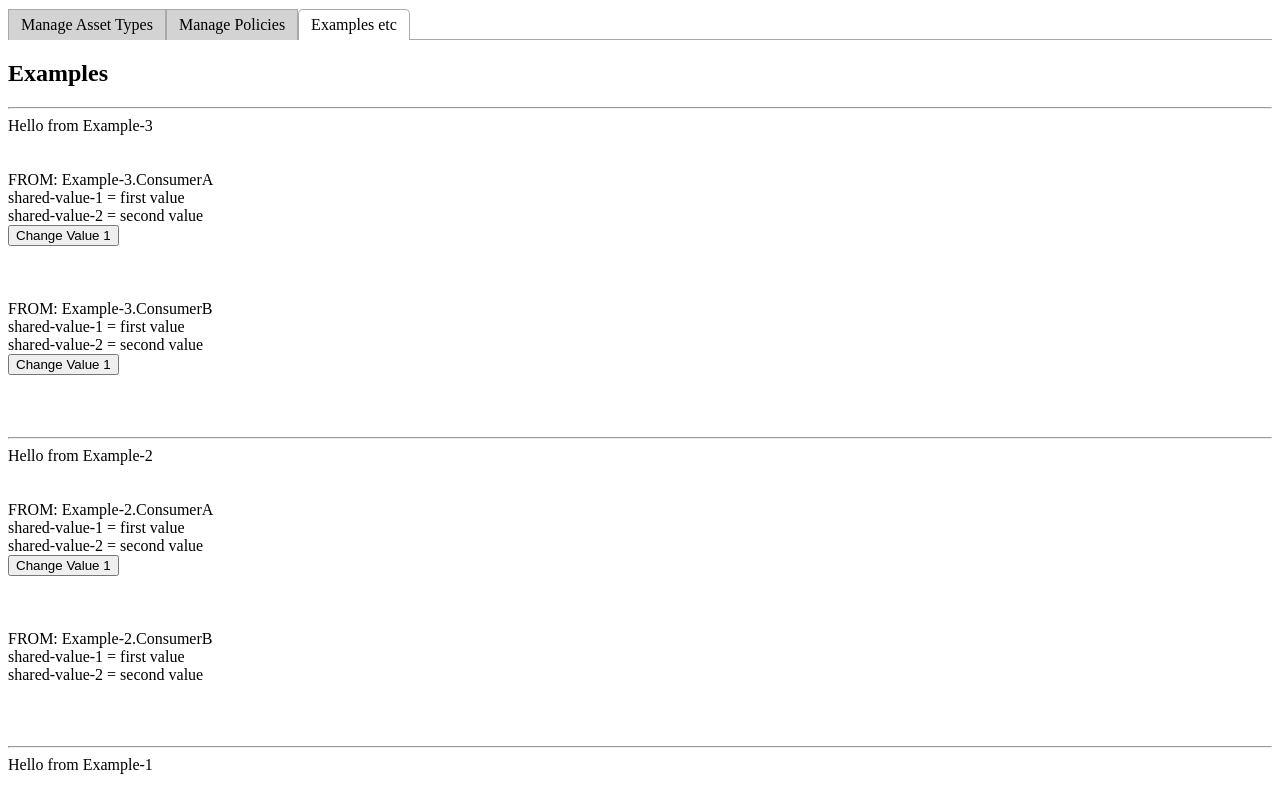
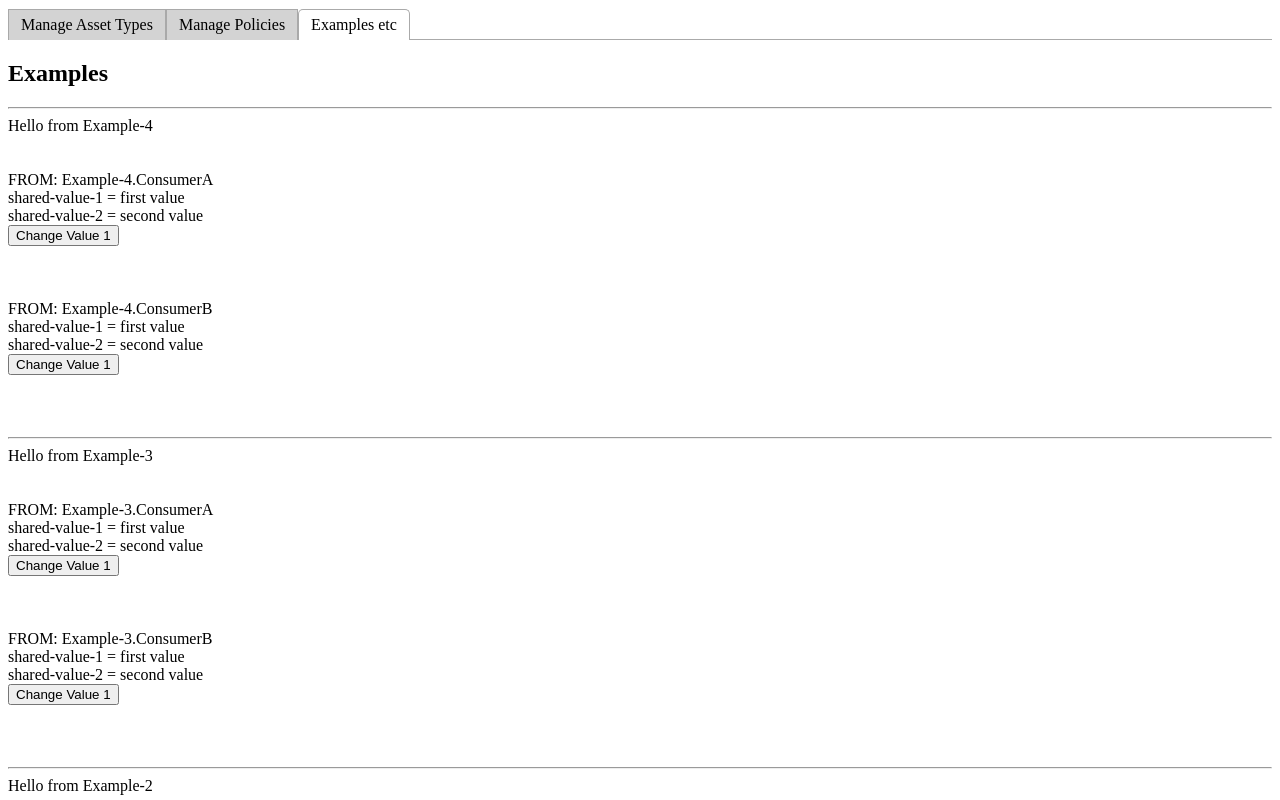
Before and after one commit to mp30028/policy-engine, a React (Create React App) app in the folder policy-engine-modules/policy-engine-ui/frontend/: page / in a window 1280 px wide. Both pictures are taken after a click on the tab "Examples etc". Shown: the top 800 px of the page. Built offline with nearby package versions, Linux system fonts and the light colour scheme; no server answers.

Commit message:
added additional example

```diff
--- a/policy-engine-modules/policy-engine-ui/frontend/src/examples/Examples.js
+++ b/policy-engine-modules/policy-engine-ui/frontend/src/examples/Examples.js
@@ -2,13 +2,15 @@ import React from 'react';
 import Example1 from './example-1/Example1';
 import Example2 from './example-2/Example2';
 import Example3 from './example-3/Example3';
-
+import Example4 from './example-4/Example4';
 const Examples = () => {
 	const MODULE = 	"Examples";
 
 	return (
 		<div>
 			<h2> {MODULE}</h2>
+			<hr/>
+			<Example4 />
 			<hr/>
 			<Example3 />
 			<hr/>
--- /dev/null
+++ b/policy-engine-modules/policy-engine-ui/frontend/src/examples/example-4/Example4.js
@@ -0,0 +1,70 @@
+import React, { useState } from 'react';
+
+const Example4 = () => {
+	const MODULE = 	"Example-4";
+	const [state1, setState1] = useState("first value");
+	const [state2, setState2] = useState("second value");
+	const [clickCount, setClickCount] = useState(0);
+
+
+	const useDataManager = () => {
+
+
+		const setSharedValue1 = (value) => {
+			const updatedValue = value + " [" + clickCount + "]";
+			setClickCount(clickCount + 1);
+			setState1(updatedValue);
+		}
+
+		return [state1, setSharedValue1, state2, setState2];
+	}
+
+	return (
+		<div>
+			Hello from {MODULE}<br/><br/><br/>
+			<ConsumerA dataManager={useDataManager}/><br/><br/><br/>
+			<ConsumerB dataManager={useDataManager}/><br/><br/><br/>
+		</div>
+	);
+};
+
+export default Example4;
+
+
+const ConsumerA = (props) =>{
+	const MODULE = "Example-4.ConsumerA";
+
+	const [sharedValue1, setSharedValue1, sharedValue2, setSharedValue2]= props.dataManager();
+
+	const onClickHandler = () => {
+		setSharedValue1("I have been changed");
+	}
+
+	return (
+		<div>
+			FROM: {MODULE} <br/>
+			shared-value-1 = {sharedValue1} <br/>
+			shared-value-2 = {sharedValue2} <br/>
+			<input type='button' onClick={onClickHandler} value='Change Value 1' />
+		</div>
+	);
+}
+
+const ConsumerB = (props) =>{
+	const MODULE = "Example-4.ConsumerB";
+
+	const [sharedValue1, setSharedValue1, sharedValue2, setSharedValue2]= props.dataManager();
+
+	const onClickHandler = () => {
+		setSharedValue1("I have been changed");
+	}
+
+	return (
+		<div>
+			FROM: {MODULE} <br/>
+			shared-value-1 = {sharedValue1} <br/>
+			shared-value-2 = {sharedValue2} <br/>
+			<input type='button' onClick={onClickHandler} value='Change Value 1' />
+		</div>
+	);
+}
```
